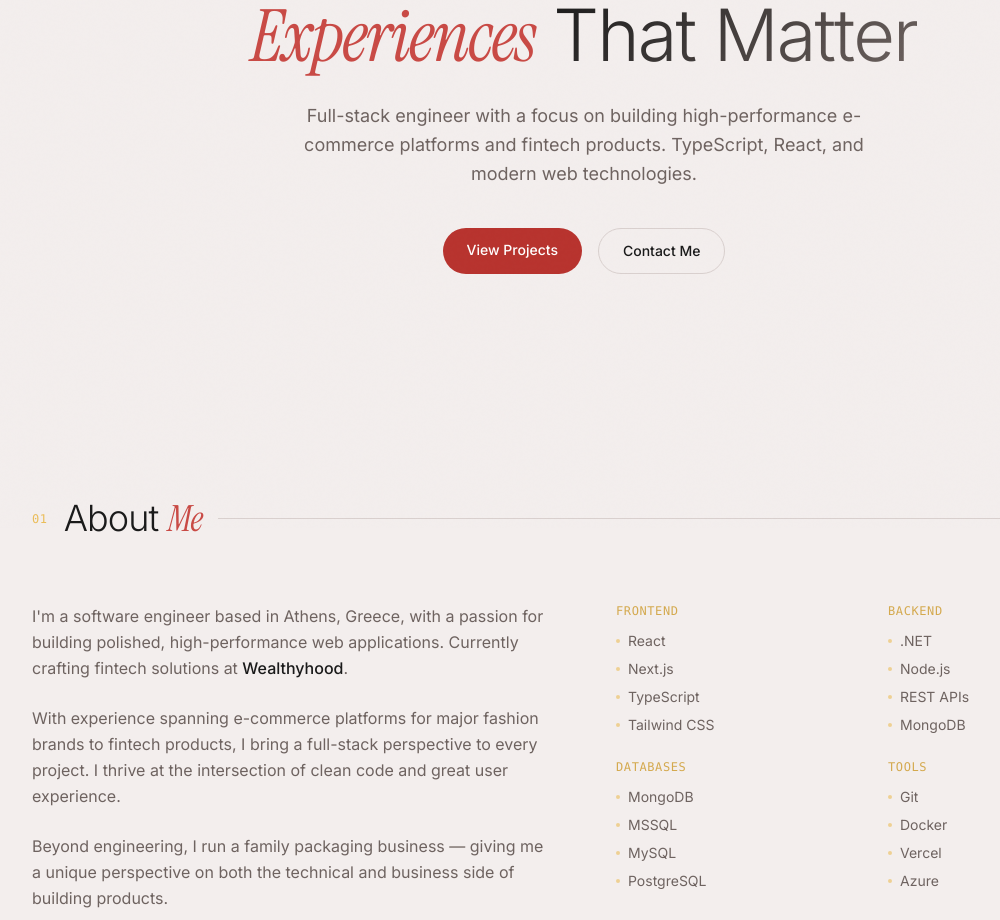
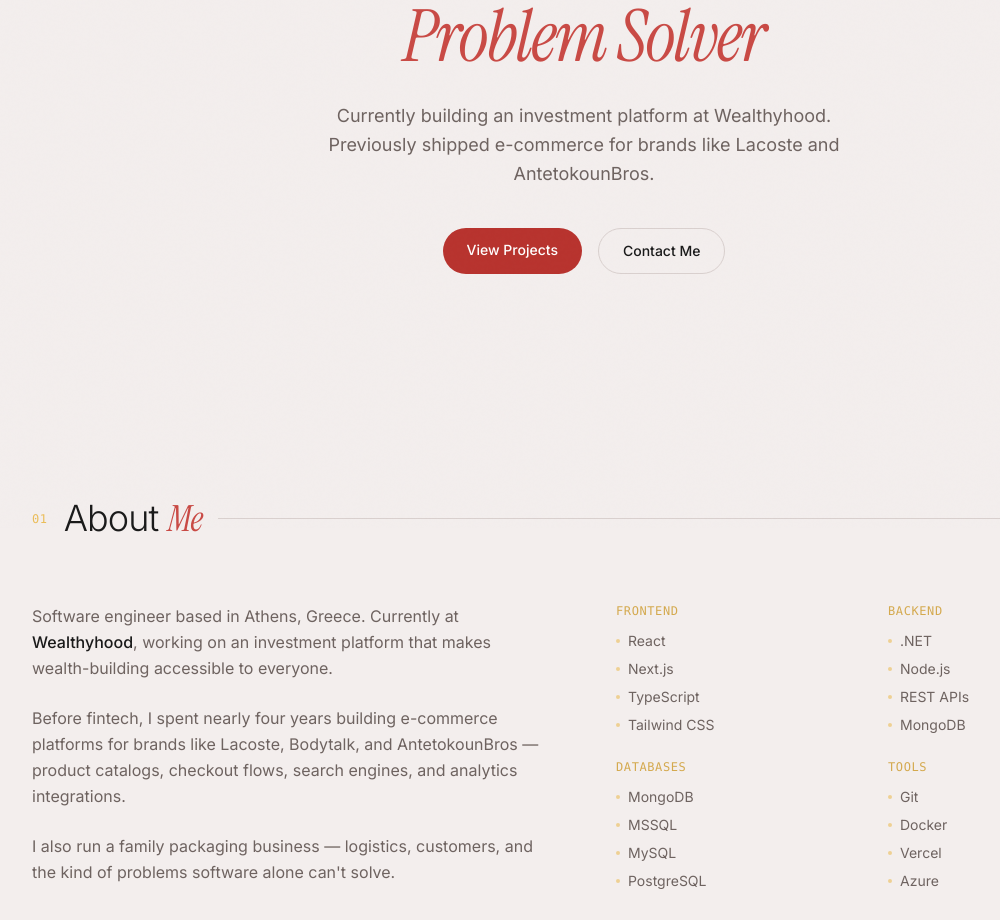
Before and after one commit to Christopgr/chrisfolio, a Next.js app: page / in a window 1280 px wide. Shown: the part 272-1192 px from the top of the page, without its empty margins (56-1056 px from the left). Built offline with nearby package versions, Linux system fonts and the light colour scheme.

Commit message:
Update copy: reflect current role at Wealthyhood, tone down availability
Rewrite hero, about, experience, and contact copy. Factual tone,
no enthusiasm selling. Contact subtly signals not actively looking.

```diff
--- a/components/About.tsx
+++ b/components/About.tsx
@@ -29,21 +29,20 @@
           <AnimatedSection delay={0.1}>
             <div className="space-y-6 text-subtle leading-relaxed">
               <p>
-                I&apos;m a software engineer based in Athens, Greece, with a passion for
-                building polished, high-performance web applications. Currently
-                crafting fintech solutions at{" "}
-                <span className="text-text font-medium">Wealthyhood</span>.
+                Software engineer based in Athens, Greece. Currently at{" "}
+                <span className="text-text font-medium">Wealthyhood</span>,
+                working on an investment platform that makes wealth-building
+                accessible to everyone.
               </p>
               <p>
-                With experience spanning e-commerce platforms for major fashion
-                brands to fintech products, I bring a full-stack perspective to
-                every project. I thrive at the intersection of clean code and
-                great user experience.
+                Before fintech, I spent nearly four years building e-commerce
+                platforms for brands like Lacoste, Bodytalk, and AntetokounBros —
+                product catalogs, checkout flows, search engines, and analytics
+                integrations.
               </p>
               <p>
-                Beyond engineering, I run a family packaging business — giving me
-                a unique perspective on both the technical and business side of
-                building products.
+                I also run a family packaging business — logistics, customers,
+                and the kind of problems software alone can&apos;t solve.
               </p>
             </div>
           </AnimatedSection>
--- a/components/Contact.tsx
+++ b/components/Contact.tsx
@@ -45,9 +45,8 @@
           <AnimatedSection delay={0.1}>
             <div className="space-y-6">
               <p className="text-subtle leading-relaxed max-w-md">
-                I&apos;m always open to discussing new projects, creative ideas,
-                or opportunities to be part of something great. Let&apos;s
-                connect.
+                Not actively looking for new projects, but always open to a good
+                conversation. Feel free to reach out.
               </p>
 
               <div className="space-y-4">
--- a/components/Experience.tsx
+++ b/components/Experience.tsx
@@ -8,7 +8,7 @@
     company: "Wealthyhood",
     period: "Feb 2025 — Present",
     description:
-      "Building fintech products with TypeScript, React, and MongoDB. Working on investment platform features serving thousands of users.",
+      "Working across the full stack on an investment platform — TypeScript, React, MongoDB. Shipping features used by thousands of investors daily.",
     current: true,
   },
   {
--- a/components/Hero.tsx
+++ b/components/Hero.tsx
@@ -24,12 +24,11 @@
           transition={{ duration: 0.6, delay: 0.1, ease: [0.16, 1, 0.3, 1] }}
           className="text-4xl sm:text-5xl md:text-7xl font-light leading-[1.1] tracking-tight mb-6"
         >
-          <span className="gradient-text">Crafting Digital</span>
+          <span className="gradient-text">Engineer, Builder,</span>
           <br />
           <span className="font-display italic text-accent-light">
-            Experiences
-          </span>{" "}
-          <span className="gradient-text">That Matter</span>
+            Problem Solver
+          </span>
         </motion.h1>
 
         <motion.p
@@ -38,9 +37,9 @@
           transition={{ duration: 0.6, delay: 0.2, ease: [0.16, 1, 0.3, 1] }}
           className="text-subtle text-base sm:text-lg max-w-xl mx-auto mb-10 leading-relaxed"
         >
-          Full-stack engineer with a focus on building high-performance
-          e-commerce platforms and fintech products. TypeScript, React, and
-          modern web technologies.
+          Currently building an investment platform at Wealthyhood.
+          Previously shipped e-commerce for brands like Lacoste and
+          AntetokounBros.
         </motion.p>
 
         <motion.div
```
